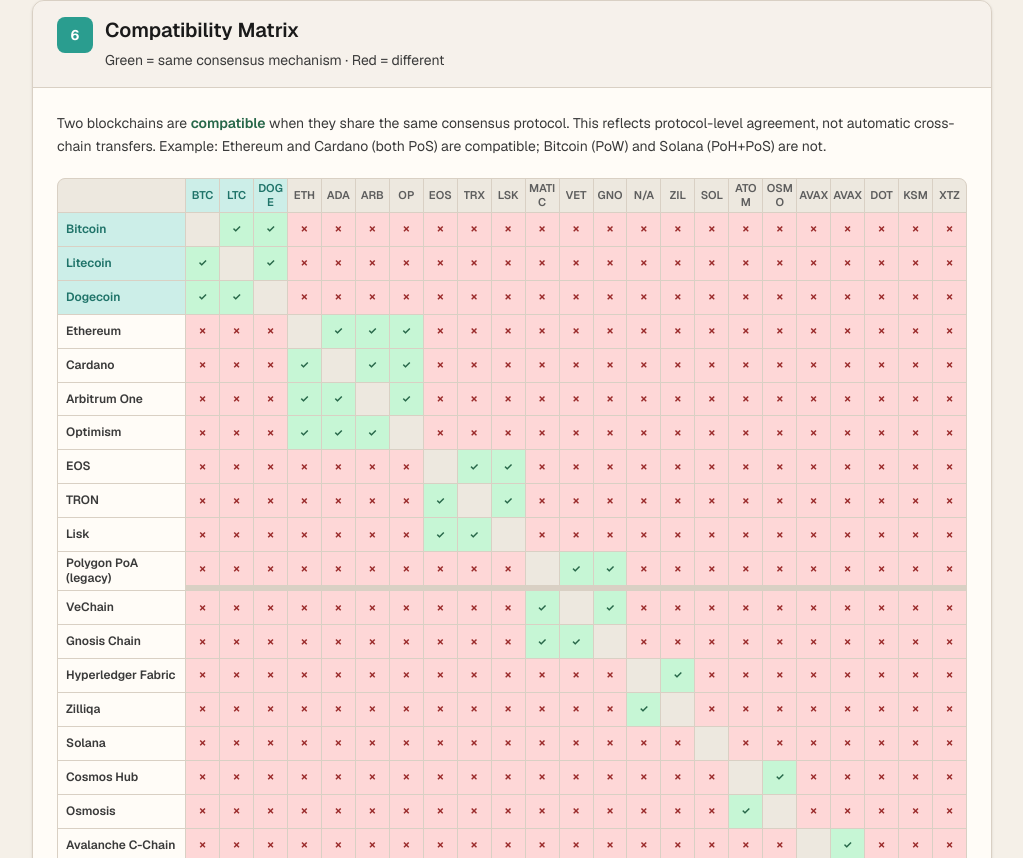
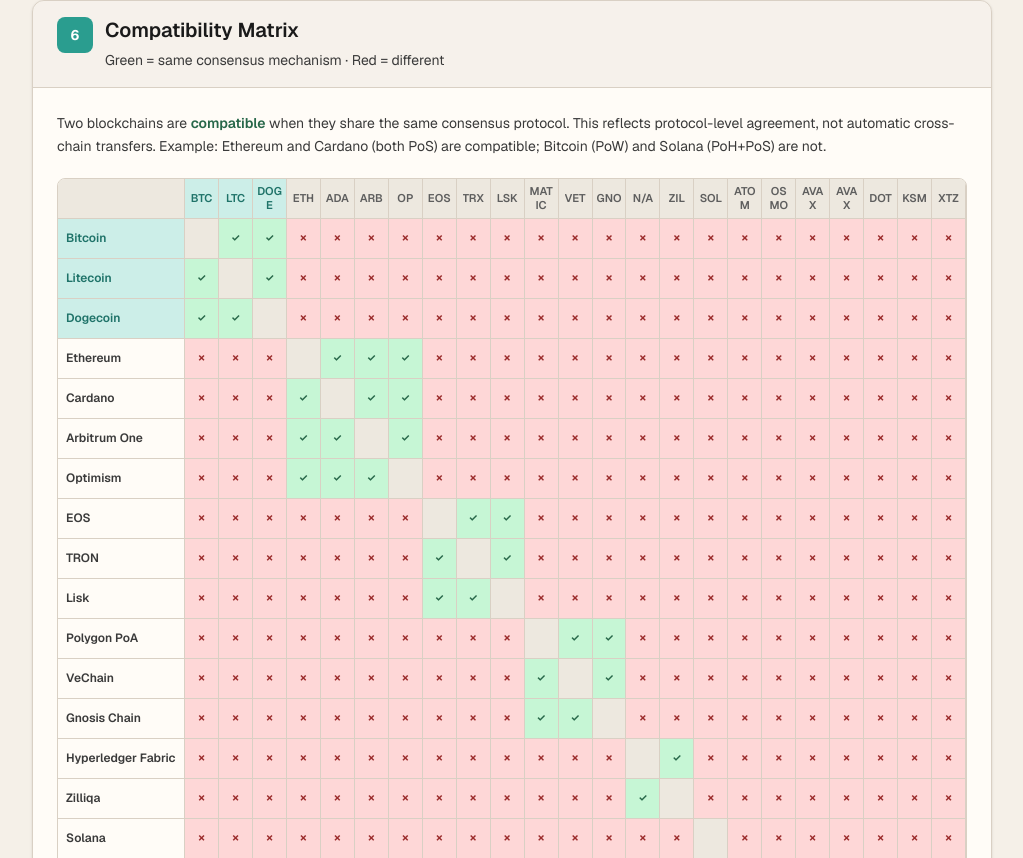
Before and after one commit to BETTlM/ConsensusAlgorithms, a Next.js app: page / in a window 1280 px wide. Shown: the part 3682-4540 px from the top of the page, without its empty margins (256-1279 px from the left). Built offline with nearby package versions, Linux system fonts and the light colour scheme.

Commit message:
Compatibility Matrix Fixes

```diff
--- a/src/components/CompatibilityMatrix.tsx
+++ b/src/components/CompatibilityMatrix.tsx
@@ -4,6 +4,9 @@
 import { useSelection } from "@/context/SelectionContext";
 import { areCompatible, getCompatibilityLabel } from "@/lib/compatibility";
 import { Panel } from "@/components/ui/Panel";
+
+const cellBase =
+  "flex min-h-10 w-full items-center justify-center border-b border-r border-line";
 
 export function CompatibilityMatrix() {
   const {
@@ -56,13 +59,16 @@
       </p>
 
       <div
-        className="grid w-full gap-px overflow-hidden rounded-lg border border-line bg-line"
+        className="grid w-full overflow-hidden rounded-lg border border-line bg-card"
         role="grid"
         aria-label="Blockchain consensus compatibility matrix"
         style={{ gridTemplateColumns: gridTemplate }}
       >
-        {/* Header row */}
-        <div className="bg-card-muted p-1 sm:p-2" role="columnheader" aria-hidden="true" />
+        <div
+          className={`${cellBase} bg-card-muted`}
+          role="columnheader"
+          aria-hidden="true"
+        />
 
         {allBlockchains.map((col) => {
           const highlighted =
@@ -71,9 +77,8 @@
             <button
               key={`col-${col.id}`}
               type="button"
-              title={`${col.name} (${col.consensusName})`}
-              aria-label={`Column: ${col.name}`}
-              className={`flex aspect-square w-full cursor-pointer items-center justify-center p-0.5 text-center transition-colors ${
+              aria-label={`Column: ${col.name} (${col.consensusName})`}
+              className={`${cellBase} cursor-pointer p-1 text-center transition-colors ${
                 highlighted
                   ? "bg-accent-soft text-accent-dark"
                   : "bg-card-muted text-muted hover:bg-card hover:text-body"
@@ -91,7 +96,6 @@
           );
         })}
 
-        {/* Data rows */}
         {allBlockchains.map((row) => {
           const rowHighlighted =
             highlightedBlockchainId === row.id || selectedChainIds.has(row.id);
@@ -99,9 +103,8 @@
             <div key={`row-${row.id}`} className="contents" role="row">
               <button
                 type="button"
-                title={`${row.name} (${row.consensusName})`}
-                aria-label={`Row: ${row.name}`}
-                className={`flex cursor-pointer items-center px-1 py-1 text-left transition-colors sm:px-2 ${
+                aria-label={`Row: ${row.name} (${row.consensusName})`}
+                className={`${cellBase} cursor-pointer justify-start px-2 py-1.5 text-left transition-colors ${
                   rowHighlighted
                     ? "bg-accent-soft text-accent-dark"
                     : "bg-card text-body hover:bg-card-muted"
@@ -126,14 +129,14 @@
                     key={`cell-${row.id}-${col.id}`}
                     role="gridcell"
                     tabIndex={0}
-                    className={`flex aspect-square w-full items-center justify-center transition-colors ${
+                    aria-label={label}
+                    className={`${cellBase} transition-colors ${
                       isDiag
                         ? "bg-card-muted"
                         : compatible
                           ? "bg-ok-bg hover:brightness-95"
                           : "bg-no-bg hover:brightness-95"
                     }`}
-                    title={label}
                     onMouseEnter={(e) =>
                       handleTooltip(label, e.clientX, e.clientY)
                     }
@@ -141,9 +144,10 @@
                       handleTooltip(label, e.clientX, e.clientY)
                     }
                     onMouseLeave={() => setTooltip(null)}
-                    onFocus={(e) =>
-                      handleTooltip(label, e.currentTarget.getBoundingClientRect().right, e.currentTarget.getBoundingClientRect().bottom)
-                    }
+                    onFocus={(e) => {
+                      const rect = e.currentTarget.getBoundingClientRect();
+                      handleTooltip(label, rect.right, rect.bottom);
+                    }}
                     onBlur={() => setTooltip(null)}
                   >
                     <span className="sr-only">{label}</span>
--- a/src/data/consensus.ts
+++ b/src/data/consensus.ts
@@ -279,7 +279,7 @@
     blockchains: [
       {
         id: "polygon-poa",
-        name: "Polygon PoA (legacy)",
+        name: "Polygon PoA",
         symbol: "MATIC",
         layer: "L1",
         layerNote:
```
